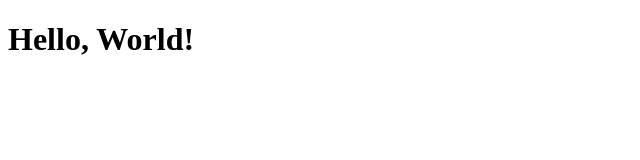
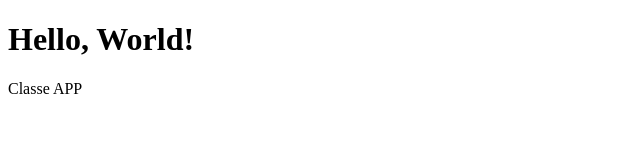
Before and after one commit to CristianRmb/react-exercises, a React (Create React App) app: page / in a window 1280 px wide. Shown: the top 160 px of the page, without its empty margins (0-640 px from the left). Built offline with nearby package versions, Linux system fonts and the light colour scheme.

Commit message:
es components-03

```diff
--- /dev/null
+++ b/src/App.js
@@ -0,0 +1,14 @@
+import React from 'react';
+import { HelloWorld } from './HelloWorld';
+
+/* Write a class component called `App` that renders the `Hello` component within a `div` tag. */
+export class App extends React.Component {
+  render(){
+    return (
+      <div>
+        <HelloWorld />
+        <p>Classe APP</p> {/* solo per vedere se funziona correttamente */}
+      </div>
+    );
+  }
+}
--- a/src/index.js
+++ b/src/index.js
@@ -1,5 +1,5 @@
 import ReactDOM from 'react-dom';
-import { HelloWorld } from './HelloWorld';
+import { App } from './App';
 
 const root = ReactDOM.createRoot(document.getElementById('root'));
-root.render(<HelloWorld/>, root);
+root.render(<App/>, root);
```
